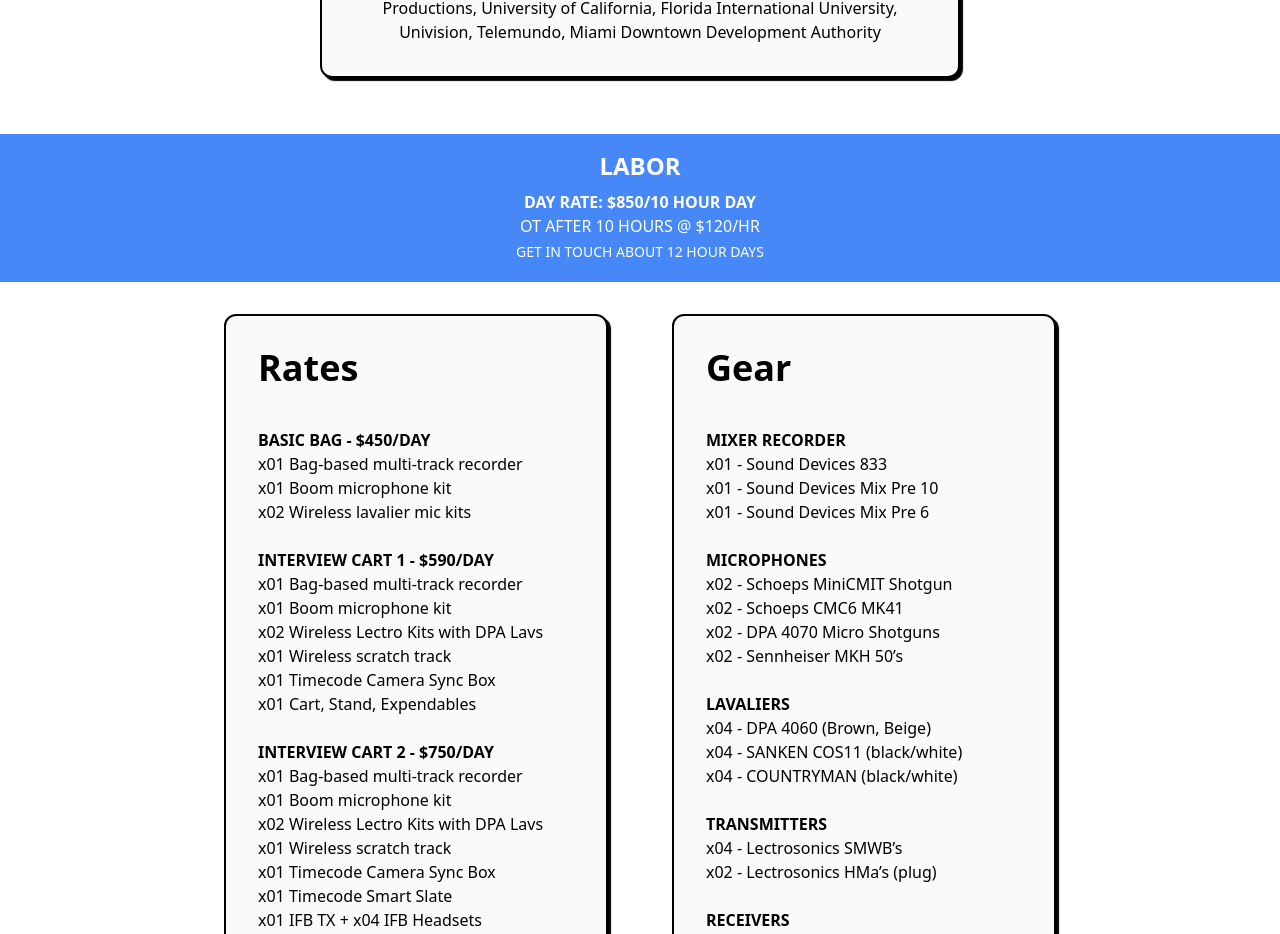
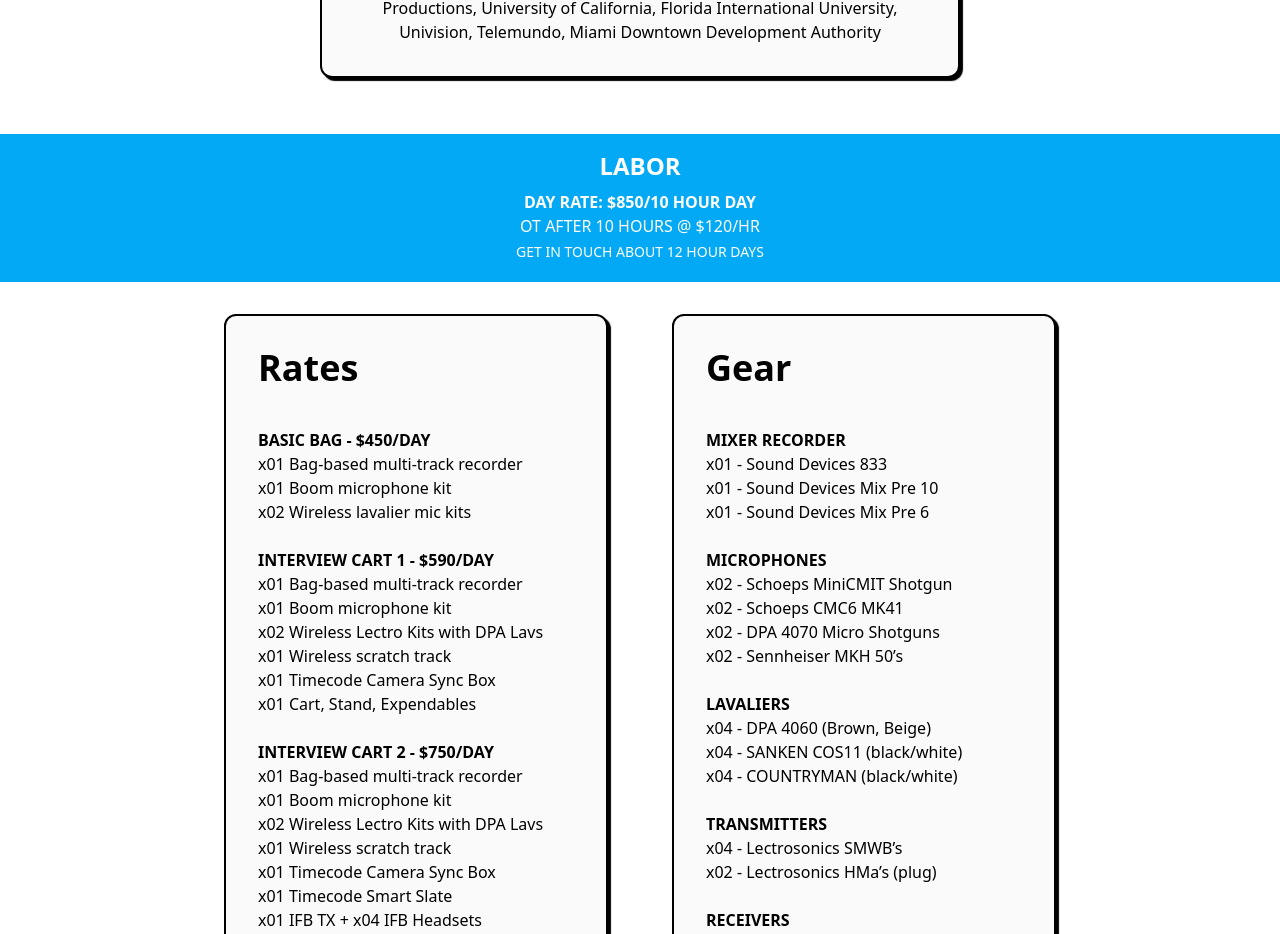
Before and after one commit to boisselle/meta, a Next.js app: page / in a window 1280 px wide. Shown: the part 5720-6654 px from the top of the page. Built offline with nearby package versions, Linux system fonts and the light colour scheme.

Commit message:
changed color of labor banner

```diff
--- a/pages/index.js
+++ b/pages/index.js
@@ -108,7 +108,7 @@
 
         {/* Labor banner */}
         <section
-          className="w-full mx-auto p-4 bg-banner-blue text-white flex flex-col justify-center items-center"
+          className="w-full mx-auto p-4 bg-light-blue text-white flex flex-col justify-center items-center"
           id="rates"
         >
           <h1 className="text-2xl font-extrabold pb-2">LABOR</h1>
```
